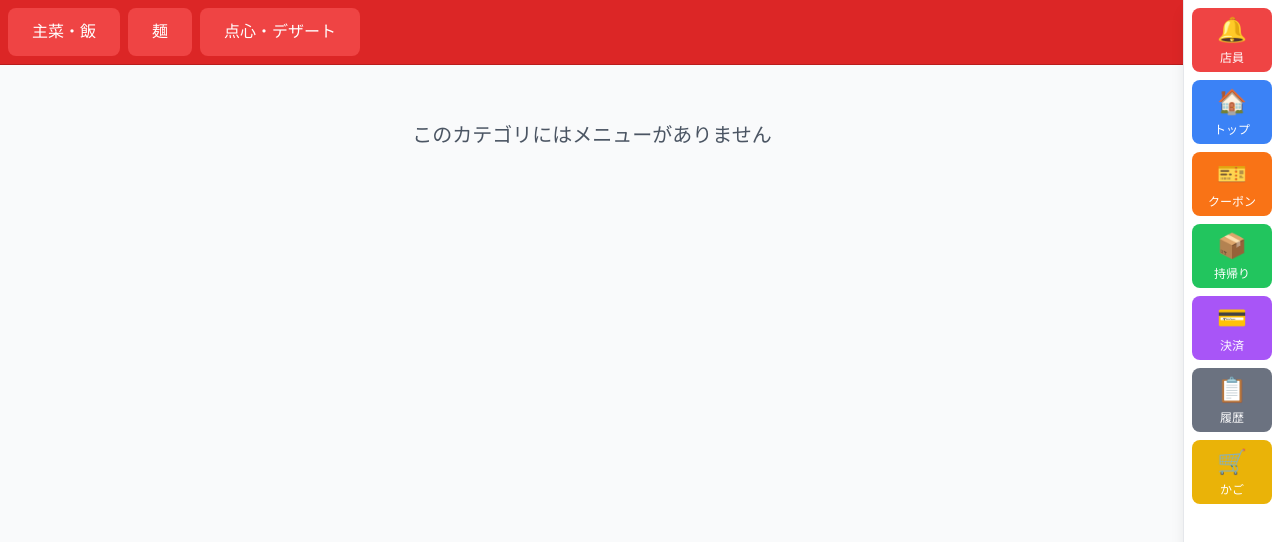
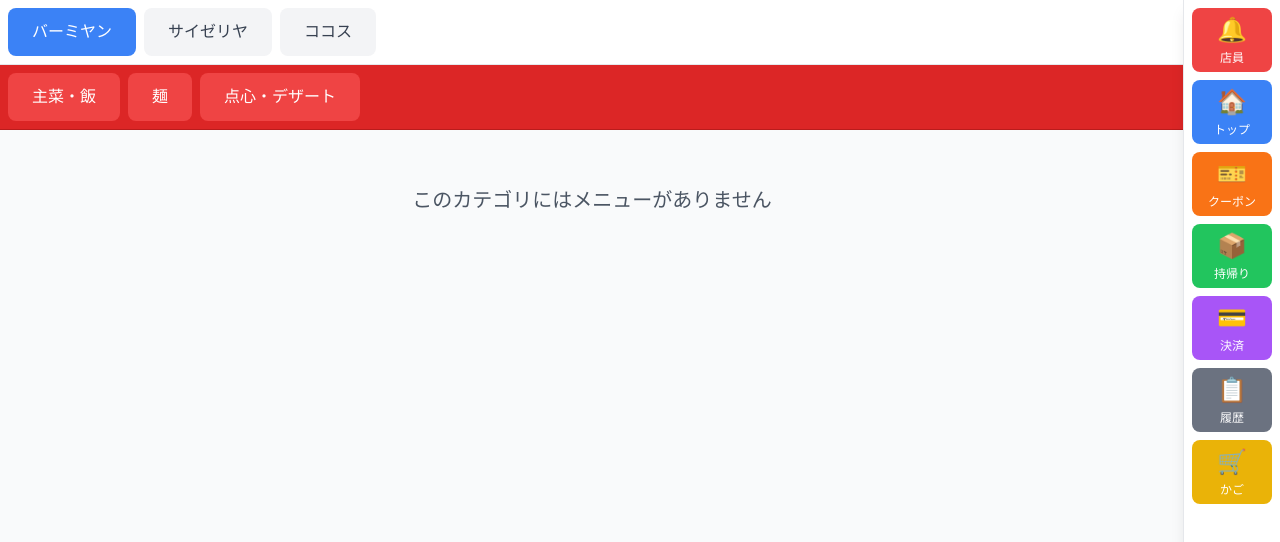
Before and after one commit to stamefusa/family-restaurant-tablet-menu, a Next.js app: page / in a window 1280 px wide. Shown: the top 542 px of the page. Built offline with nearby package versions, Linux system fonts and the light colour scheme.

Commit message:
店選択タブを戻した

```diff
--- a/app/page.tsx
+++ b/app/page.tsx
@@ -94,7 +94,7 @@
   return (
     <div className="h-screen overflow-hidden bg-gray-50 flex flex-col">
       {/* 上段: 店舗タブ + オリジナルタブ（固定高さ） */}
-      {/* <div className="bg-white border-b border-gray-200 shadow-sm flex-shrink-0">
+      <div className="bg-white border-b border-gray-200 shadow-sm flex-shrink-0">
         <div className="container mx-auto overflow-x-auto">
           <div className="flex gap-2 p-2">
             {stores.map((store) => (
@@ -112,7 +112,7 @@
             ))}
           </div>
         </div>
-      </div> */}
+      </div>
 
       {/* 下段: カテゴリタブ（固定高さ） */}
       {categories.length > 0 && (
```
